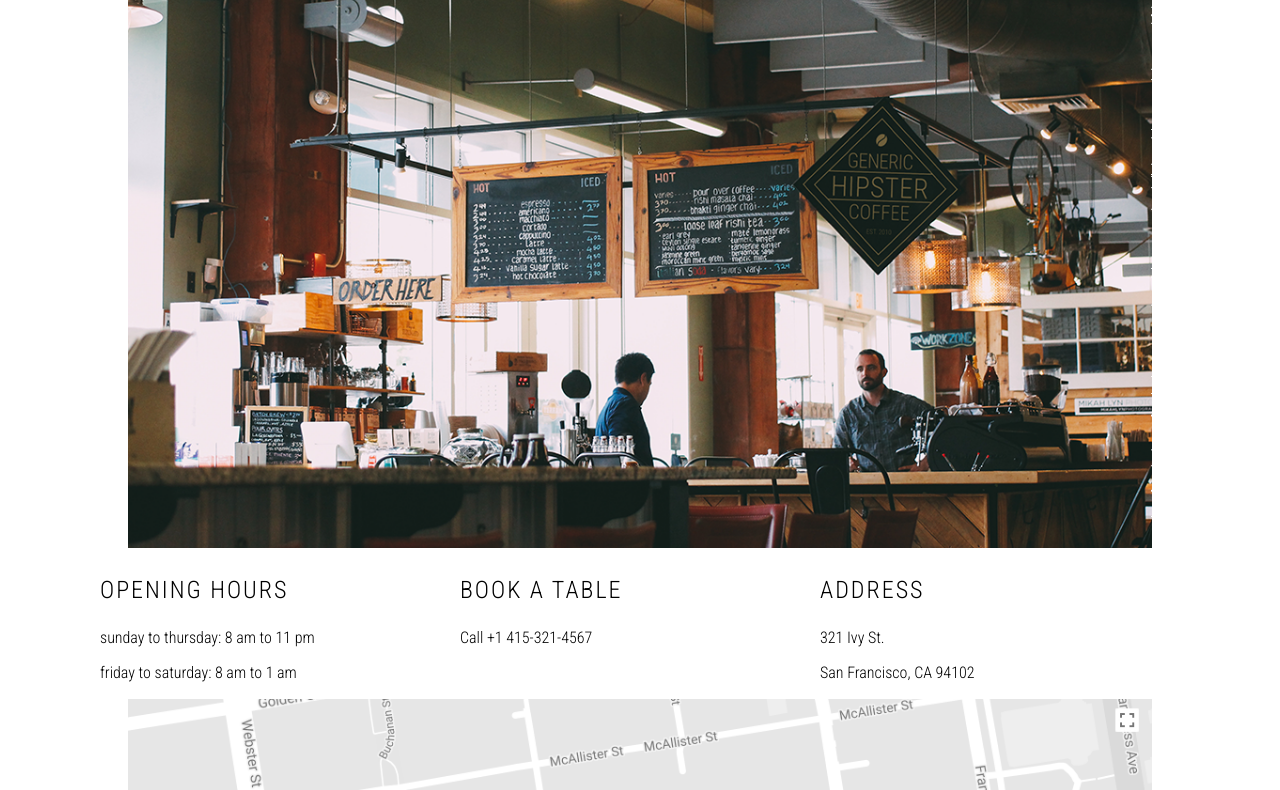
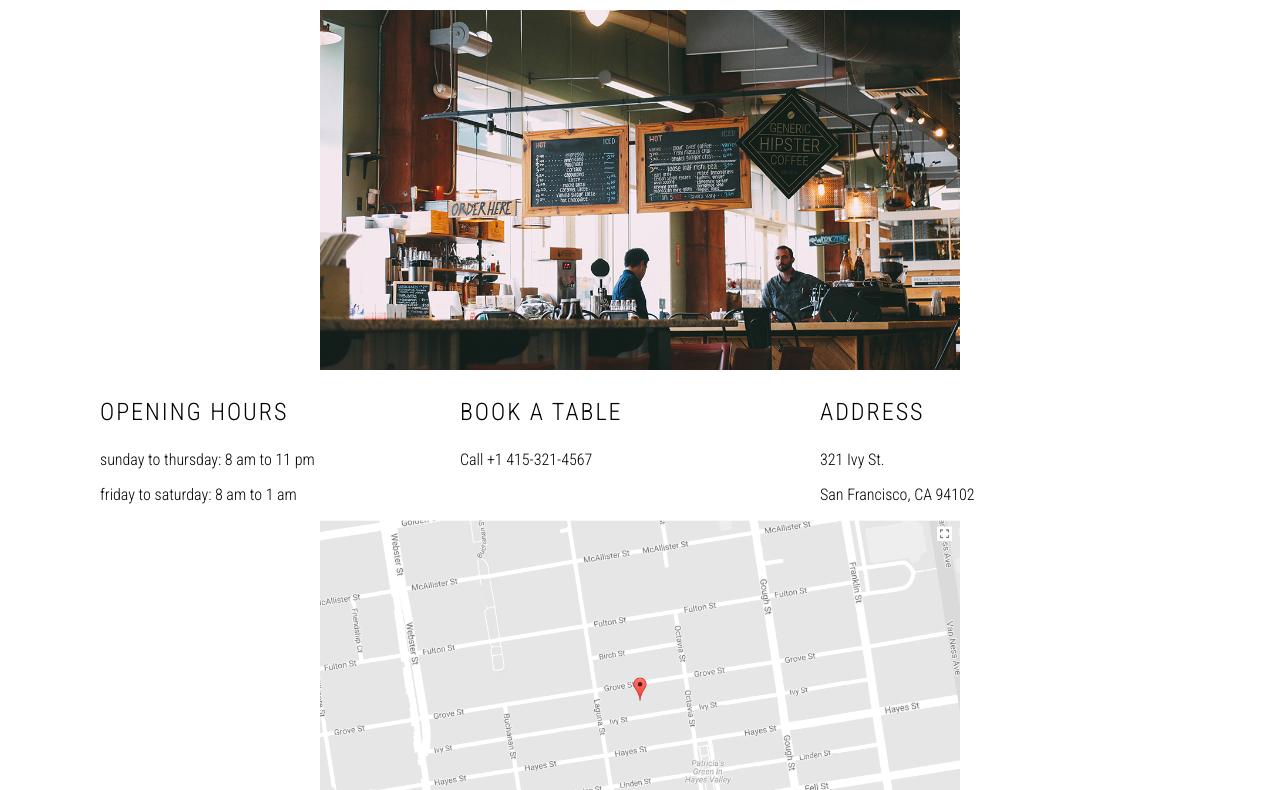
Before and after one commit to pe3k-j/hackathon-1, a website built with Vite: page index.html in a window 1280 px wide. Shown: the part 345-1135 px from the top of the page. Built offline with nearby package versions, Linux system fonts and the light colour scheme.

Commit message:
sc width

```diff
--- a/src/scss/index.scss
+++ b/src/scss/index.scss
@@ -73,12 +73,14 @@ h3 {
 
 main {
   margin: auto;
-  width: 80%;
+  width: 50%;
   display: flex;
   flex-direction: column;
   align-items: center;
+  @media (max-width: 1200px) {
+    width: 80%;
+  }
 }
-
 footer {
   height: 10%;
   background-color: $dark;
```
Also changed, not shown: src/scss/coffee.scss (line endings or trailing spaces).
